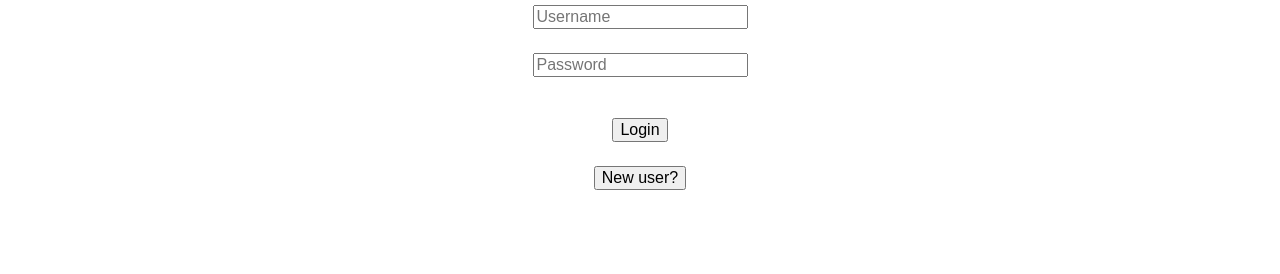
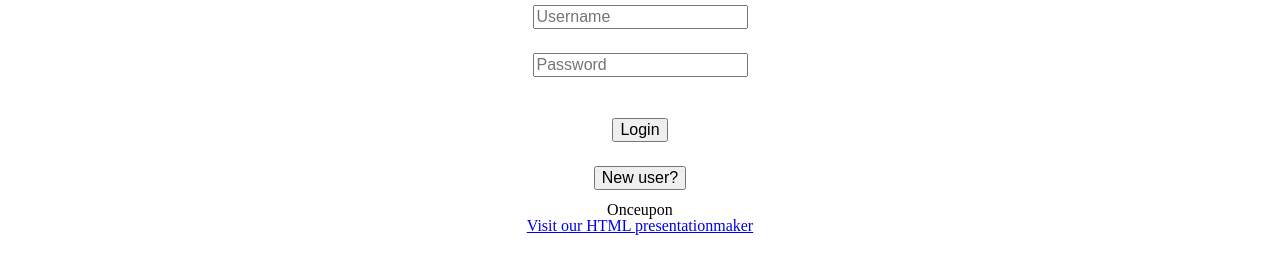
Before and after one commit to Reggyboy/TesterPository, a website: page public/index.html in a window 1280 px wide. Shown: the part 388-662 px from the top of the page. Drawn offline with Linux system fonts and the light colour scheme.

Commit message:
Update index.html

```diff
--- a/public/index.html
+++ b/public/index.html
@@ -53,7 +53,9 @@
     <button class="inputElementclass" id="loginButton">Login</button>
     <br>
     <button class="inputElementclass" id="createNewUser">New user?</button>
-
+    <br>
+   <h2>Onceupon</h2>
+<p><a href="presentation.html">Visit our HTML presentationmaker</a></p>
 
     </div>
     <script >
@@ -63,6 +65,7 @@
 
 
 //RegisterBTN.onclick = register;
+
     loginButton.onclick = LOGIN;
     createNewUser.onclick = NEWUSER;
         function LOGIN(){
```
